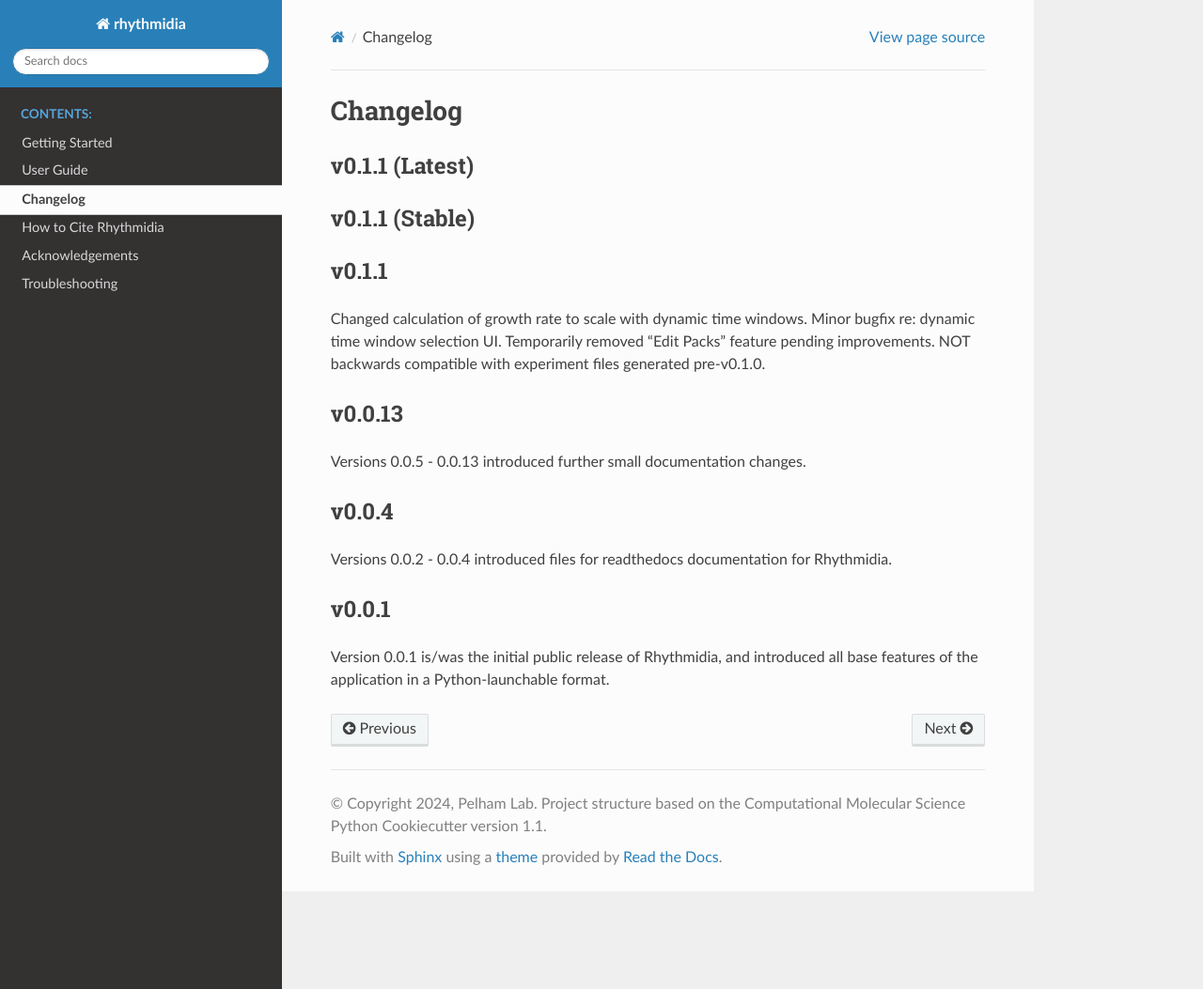
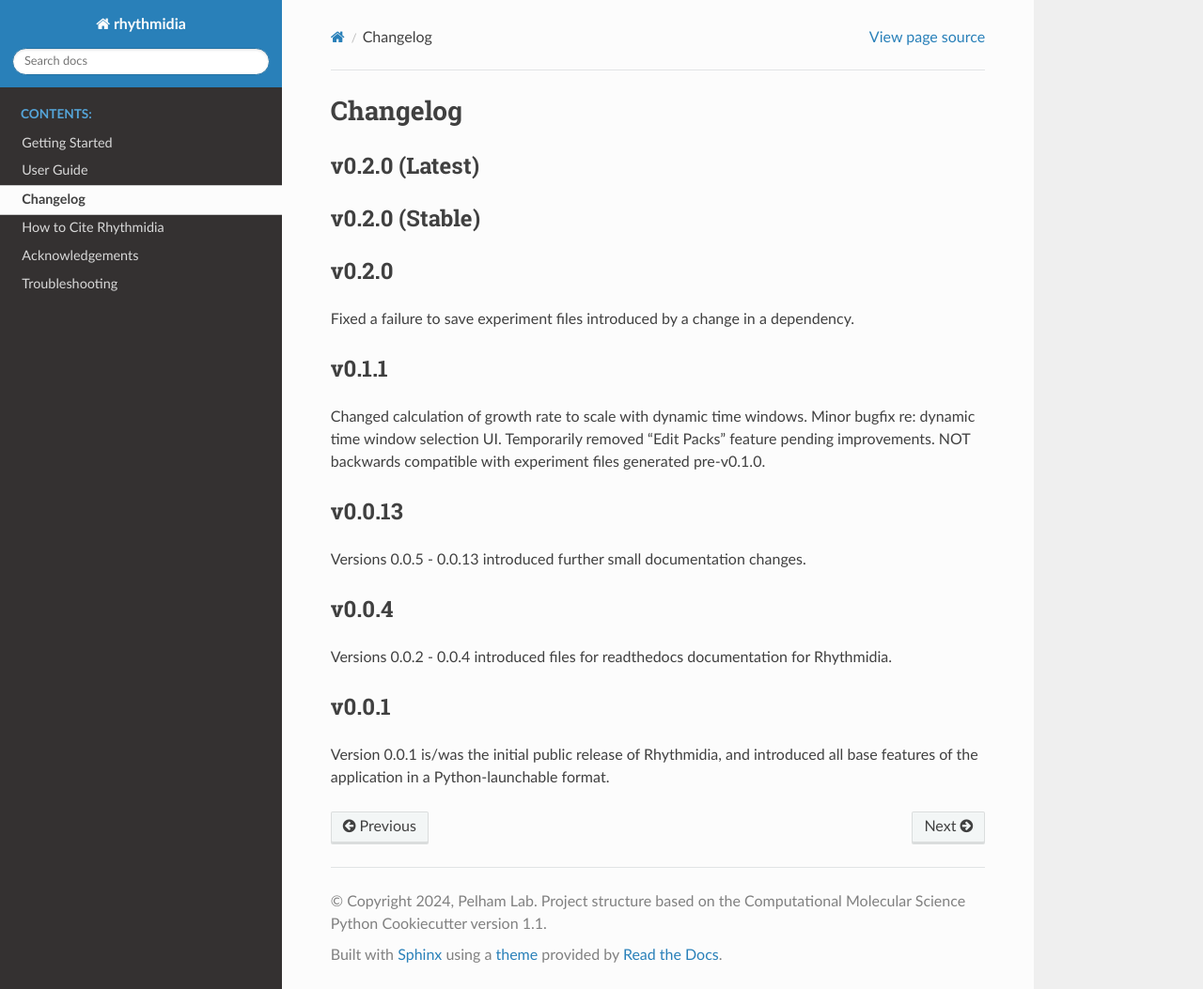
Before and after one commit to Pelham-Lab/rhythmidia, a Sphinx documentation site: the page built from docs/changelog.rst, in a window 1280 px wide and 1053 px high. Shown: the whole window at 94% size. Built offline with Sphinx 7.4.7 and the Read the Docs theme 2.0.0, drawn with Linux system fonts in a browser that asks for light colours; the version number could not be read and is left out.

Commit message:
Fixed a failure to save experiment files introduced by a change in a dependency.

```diff
--- a/docs/changelog.rst
+++ b/docs/changelog.rst
@@ -1,11 +1,15 @@
 Changelog
 ===============
 
-v0.1.1 (Latest)
+v0.2.0 (Latest)
 ---------------
 
-v0.1.1 (Stable)
+v0.2.0 (Stable)
 ---------------
+
+v0.2.0
+---------------
+Fixed a failure to save experiment files introduced by a change in a dependency.
 
 v0.1.1
 ---------------
```
Also changed, not shown: README.md (+2 -0 lines), 1 other file.
